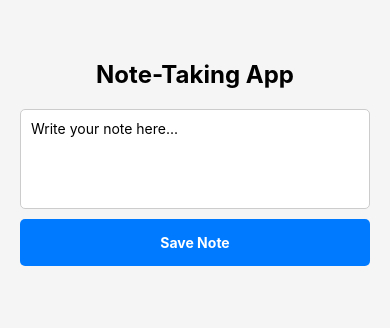
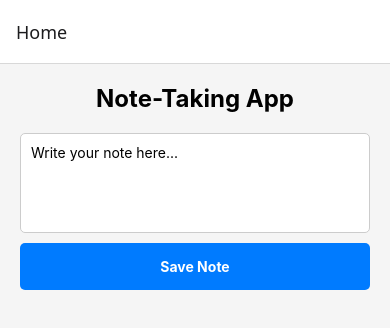
Before and after one commit to MinnKhantZ/NoteAI, a React Native app: screen / in a window 390 px wide. Shown: the top 328 px of the page. Built offline with nearby package versions, Linux system fonts and the light colour scheme.

Commit message:
Stack Navigation Complete

```diff
--- a/App.js
+++ b/App.js
@@ -1,10 +1,20 @@
-import AsyncStorage from '@react-native-async-storage/async-storage';
-import { StatusBar } from 'expo-status-bar';
+import AsyncStorage from "@react-native-async-storage/async-storage";
+import { NavigationContainer } from "@react-navigation/native";
+import { createStackNavigator } from "@react-navigation/stack";
+import { StatusBar } from "expo-status-bar";
 import React, { useState, useEffect } from "react";
-import { View, Text, TextInput, ScrollView, TouchableOpacity, StyleSheet } from "react-native";
+import {
+  View,
+  Text,
+  TextInput,
+  ScrollView,
+  TouchableOpacity,
+  StyleSheet,
+} from "react-native";
 
+const Stack = createStackNavigator();
 
-export default function App() {
+function HomeScreen({ navigation }) {
   const [notes, setNotes] = useState([]);
   const [content, setContent] = useState("");
 
@@ -32,11 +42,6 @@ export default function App() {
     setContent("");
   };
 
-  const deleteNote = async (index) => {
-    const updatedNotes = notes.filter((_, i) => i !== index);
-    await saveNotes(updatedNotes);
-  };
-
   return (
     <View style={styles.container}>
       <Text style={styles.header}>Note-Taking App</Text>
@@ -55,32 +60,130 @@ export default function App() {
 
       <ScrollView style={styles.notesContainer}>
         {notes.map((note, index) => (
-          <View key={index} style={styles.note}>
+          <TouchableOpacity
+            key={index}
+            style={styles.note}
+            onPress={() => navigation.navigate("Details", { note, index })}
+          >
             <View>
-              <Text style={styles.noteText}><Text style={styles.bold}>Original:</Text> {note.content}</Text>
-              <Text style={styles.suggestionText}><Text style={styles.bold}>Suggestion:</Text> Please go online</Text>
+              <Text style={styles.noteText}>
+                <Text style={styles.bold}>Original:</Text> {note.content}
+              </Text>
+              <Text style={styles.suggestionText}>
+                <Text style={styles.bold}>Suggestion:</Text> Please go online
+              </Text>
             </View>
-            <TouchableOpacity style={styles.deleteButton} onPress={() => deleteNote(index)}>
-              <Text style={styles.buttonText}>Delete</Text>
-            </TouchableOpacity>
-          </View>
+          </TouchableOpacity>
         ))}
       </ScrollView>
-      <StatusBar style='auto' />
+      <StatusBar style="auto" />
     </View>
+  );
+}
+
+function DetailsScreen({ route, navigation }) {
+  const { note, index } = route.params;
+  const [content, setContent] = useState(note.content);
+
+  const deleteNote = async () => {
+    const notes = await AsyncStorage.getItem("notes");
+    const updatedNotes = JSON.parse(notes).filter((_, i) => i !== index);
+    await AsyncStorage.setItem("notes", JSON.stringify(updatedNotes));
+    navigation.goBack();
+  };
+
+  const saveNote = async () => {
+    const notes = JSON.parse(await AsyncStorage.getItem("notes"));
+    notes[index].content = content;
+    await AsyncStorage.setItem("notes", JSON.stringify(notes));
+    navigation.goBack();
+  }
+
+  return (
+    <View style={styles.container}>
+      <TextInput
+        style={styles.input}
+        multiline
+        placeholder="Write your note here..."
+        value={content}
+        onChangeText={setContent}
+      />
+      <View style={styles.buttonContainer}>
+        <TouchableOpacity
+          style={styles.deleteButton}
+          onPress={deleteNote}
+        >
+          <Text style={styles.buttonText}>Delete</Text>
+        </TouchableOpacity>
+        <TouchableOpacity
+          style={styles.saveButton}
+          onPress={saveNote}
+        >
+          <Text style={styles.buttonText}>Save</Text>
+        </TouchableOpacity>
+      </View>
+    </View>
+  );
+}
+
+export default function App() {
+  return (
+    <NavigationContainer>
+      <Stack.Navigator>
+        <Stack.Screen name="Home" component={HomeScreen} />
+        <Stack.Screen name="Details" component={DetailsScreen} />
+      </Stack.Navigator>
+    </NavigationContainer>
   );
 }
 
 const styles = StyleSheet.create({
   container: { flex: 1, padding: 20, backgroundColor: "#f5f5f5" },
-  header: { fontSize: 24, fontWeight: "bold", textAlign: "center", marginBottom: 20, marginTop: 40 },
-  input: { borderWidth: 1, borderColor: "#ccc", padding: 10, borderRadius: 5, backgroundColor: "#fff", minHeight: 100 },
-  button: { backgroundColor: "#007bff", padding: 15, borderRadius: 5, marginTop: 10 },
+  header: {
+    fontSize: 24,
+    fontWeight: "bold",
+    textAlign: "center",
+    marginBottom: 20,
+  },
+  input: {
+    borderWidth: 1,
+    borderColor: "#ccc",
+    padding: 10,
+    borderRadius: 5,
+    backgroundColor: "#fff",
+    minHeight: 100,
+  },
+  button: {
+    backgroundColor: "#007bff",
+    padding: 15,
+    borderRadius: 5,
+    marginTop: 10,
+  },
   buttonText: { color: "#fff", textAlign: "center", fontWeight: "bold" },
   notesContainer: { marginTop: 20 },
-  note: { backgroundColor: "#fff", padding: 10, marginVertical: 5, borderRadius: 5 },
+  note: {
+    backgroundColor: "#fff",
+    padding: 10,
+    marginVertical: 5,
+    borderRadius: 5,
+  },
   noteText: { fontSize: 16 },
   suggestionText: { fontSize: 14, color: "gray" },
   bold: { fontWeight: "bold" },
-  deleteButton: { backgroundColor: "red", alignSelf: 'flex-end', padding: 10, borderRadius: 5 }
+  buttonContainer: {
+    flexDirection: 'row',
+    justifyContent: 'flex-end',
+    gap: 10,
+    marginTop: 10,
+  },
+  deleteButton: {
+    backgroundColor: "red",
+    padding: 10,
+    borderRadius: 5,
+  },
+  saveButton: {
+    backgroundColor: "#007bff",
+    padding: 10,
+    borderRadius: 5,
+  },
 });
```
Also changed, not shown: package.json (+7 -1 lines), 1 other file (tests, documents, lock files or other folders).
